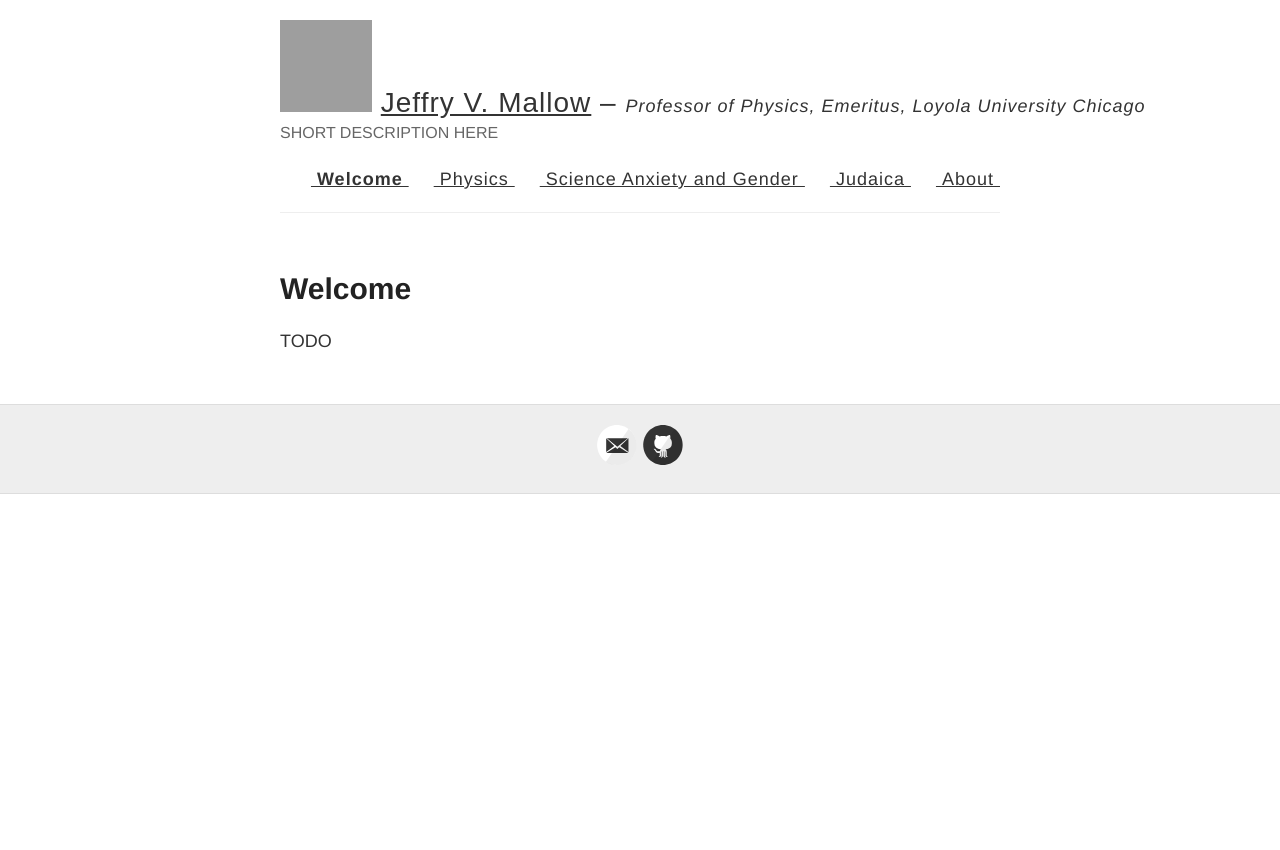
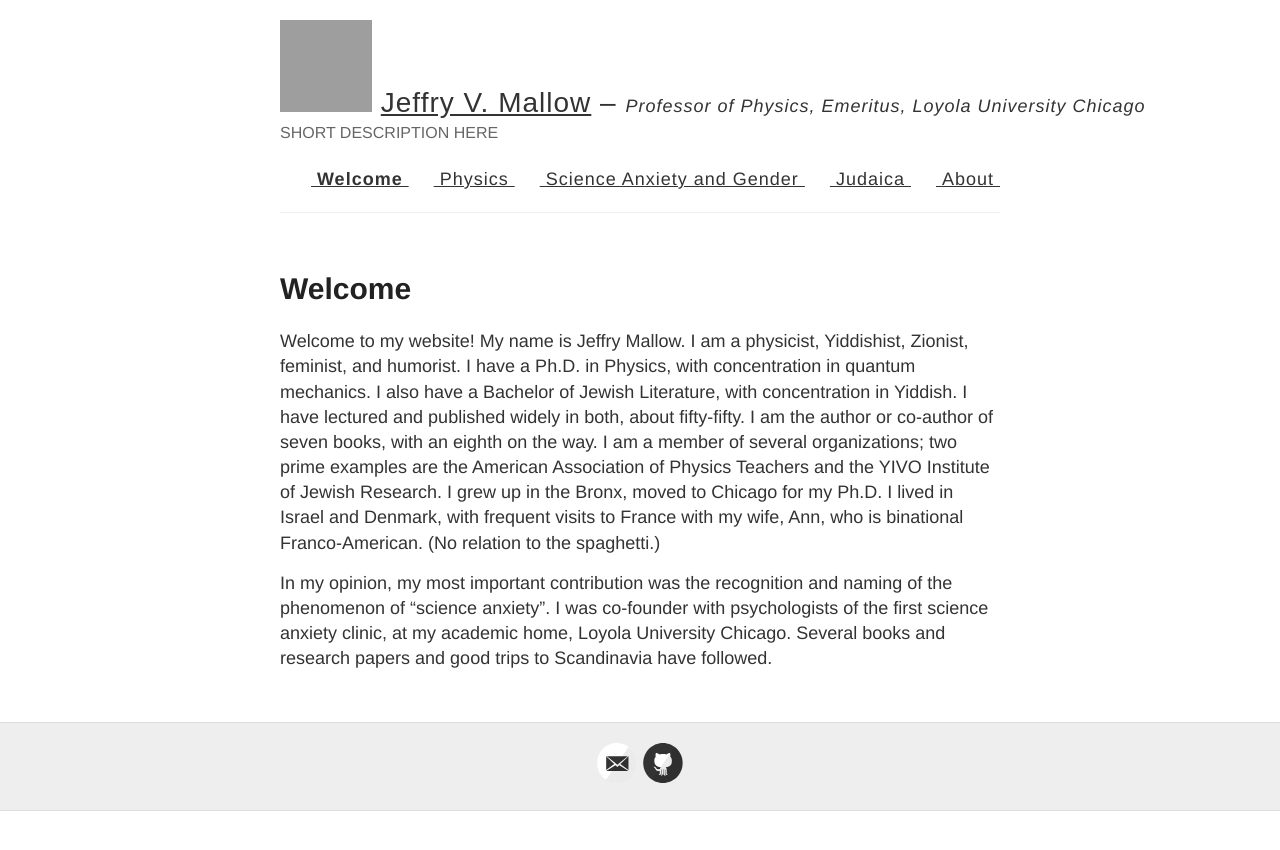
Before and after one commit to jvmallow/jvmallow.github.io, a Jekyll site: the page built from welcome.md, in a window 1280 px wide. Shown: the top 850 px of the page. Built offline with Jekyll 4.4.1, drawn with Linux system fonts in a browser that asks for light colours; grey boxes are pictures that could not be loaded.

Commit message:
Update welcome.md

```diff
--- a/welcome.md
+++ b/welcome.md
@@ -6,4 +6,6 @@ redirect_from:
   - /welcome
 ---
 
-TODO
+Welcome to my website! My name is Jeffry Mallow. I am a physicist, Yiddishist, Zionist, feminist, and humorist. I have a Ph.D. in Physics, with concentration in quantum mechanics. I also have a Bachelor of Jewish Literature, with concentration in Yiddish.  I have lectured and published widely in both, about fifty-fifty.  I am the author or co-author of seven books, with an eighth on the way.  I am a member of several organizations; two prime examples are the American Association of Physics Teachers and the YIVO Institute of Jewish Research. I grew up in the Bronx, moved to Chicago for my Ph.D. I lived in Israel and Denmark, with frequent visits to France with my wife, Ann, who is binational Franco-American. (No relation to the spaghetti.)
+
+In my opinion, my most important contribution was the recognition and naming of the phenomenon of “science anxiety”. I was co-founder with psychologists of the first science anxiety clinic, at my academic home, Loyola University Chicago.  Several books and research papers and good trips to Scandinavia have followed.
```
